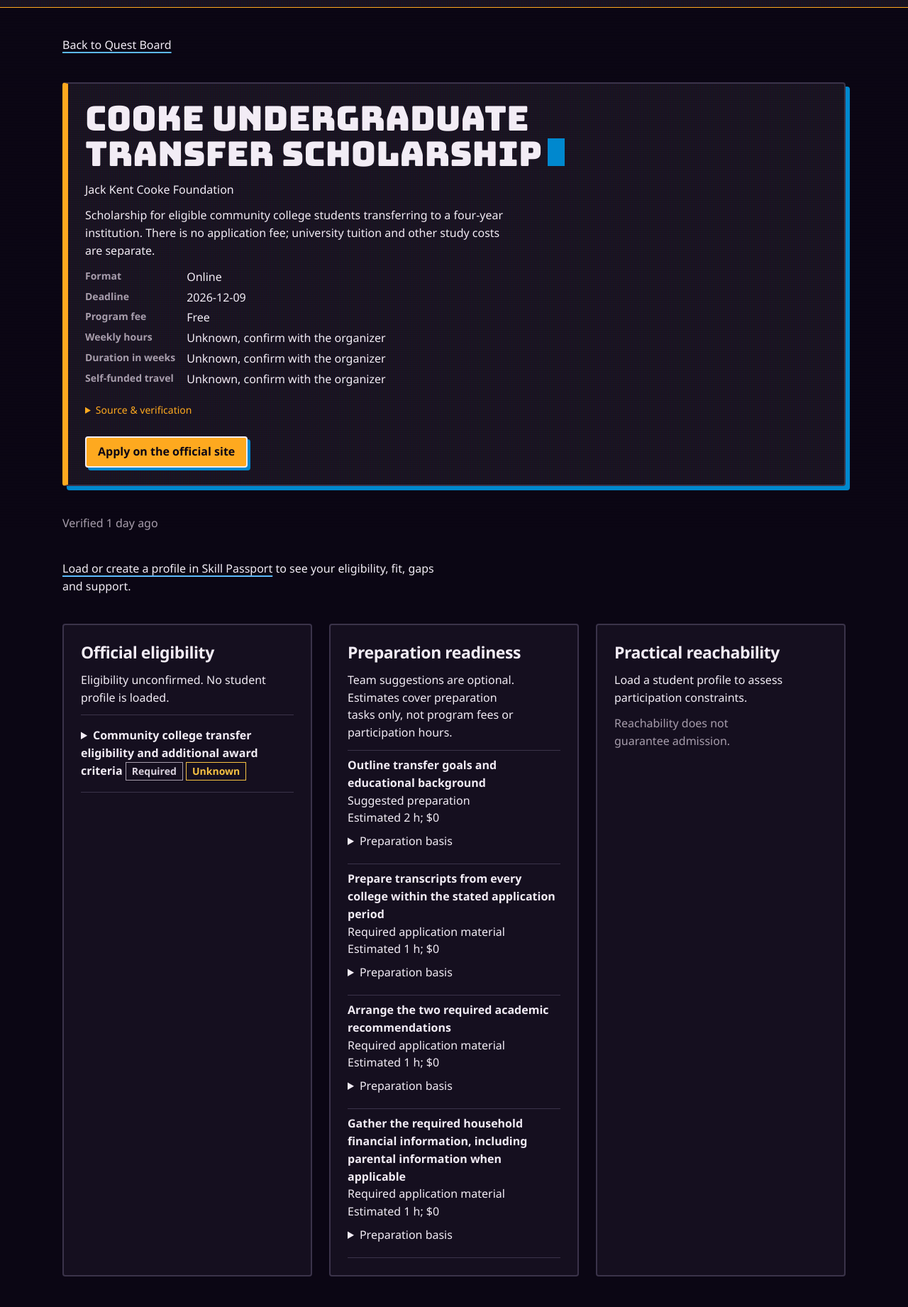
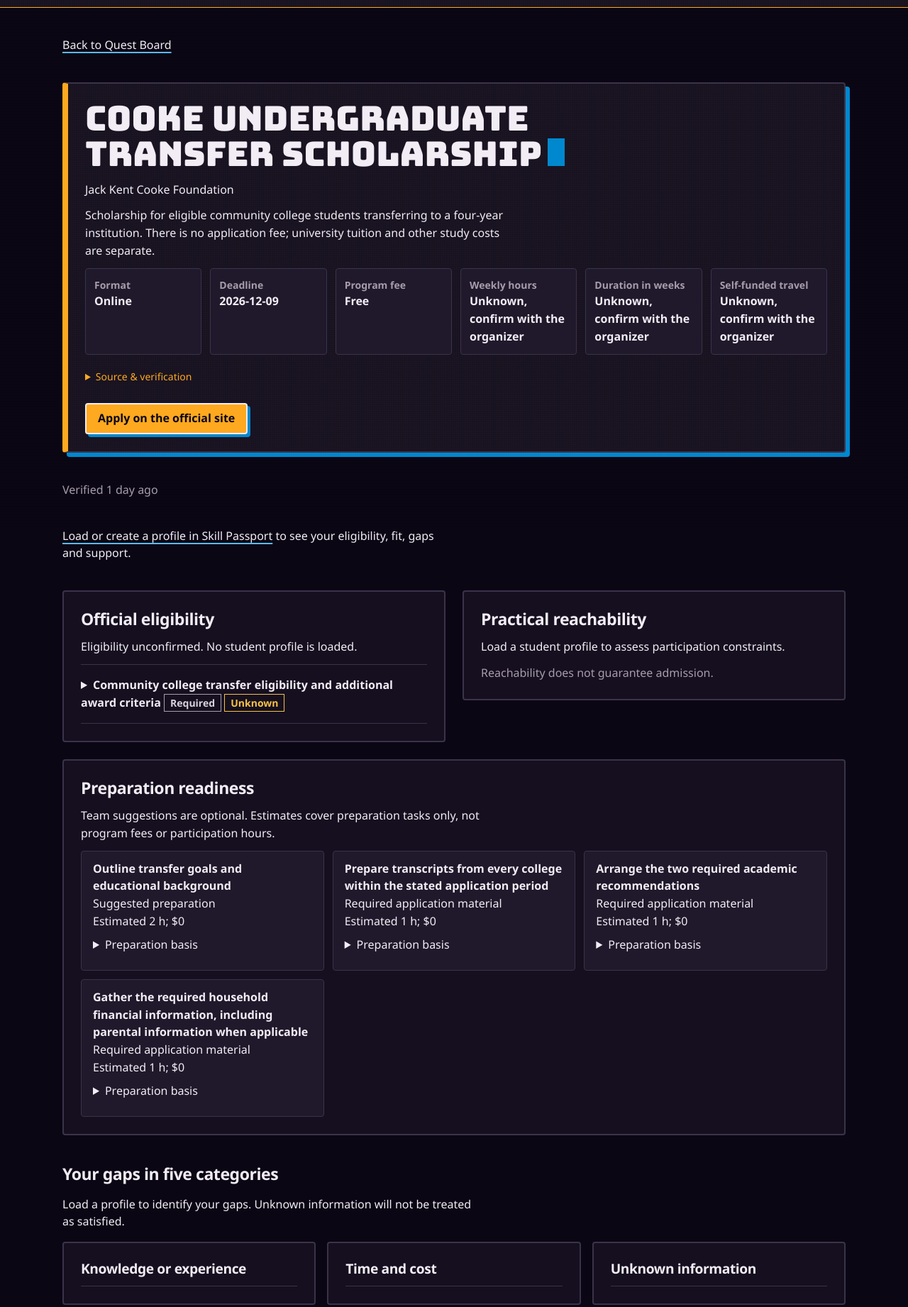
Before and after one commit to Zerune0/opportunity-compass, a Next.js app: page /quests/cooke-transfer-scholarship-2027 in a window 1280 px wide. Shown: the part 58-1900 px from the top of the page at 71% size. Built offline with nearby package versions, Linux system fonts and the light colour scheme; a web font is replaced by a local one.

Commit message:
fix(ui): label/value lists become boxed facts side by side (quest details, journal summary and status lines, passport profile, your data); quest details put eligibility and reachability side by side with preparation full width, and flow reasons and gap categories in columns

```diff
--- a/app/globals.css
+++ b/app/globals.css
@@ -273,6 +273,23 @@ body::before {
   .rpg-source__meta summary { cursor: pointer; width: fit-content; color: var(--color-accent); }
   .rpg-source__meta ul { margin: var(--space-2xs, 6px) 0 0; padding-inline-start: 1.1em; display: grid; gap: 2px; }
   .rpg-source__meta a { overflow-wrap: anywhere; }
+  /* Label/value facts as small boxes side by side instead of one long left-aligned column. */
+  .rpg-facts { display: grid; grid-template-columns: repeat(auto-fit, minmax(min(100%, 10rem), 1fr)); gap: var(--space-sm); margin: 0; }
+  .rpg-facts > div { min-width: 0; padding: var(--space-sm); border: 1px solid var(--color-rule); border-radius: var(--radius-card); background: var(--color-paper-3); }
+  .rpg-facts dt { font-size: var(--text-sm); color: var(--color-muted); }
+  .rpg-facts dd { margin: 0; font-weight: 700; color: var(--color-ink); }
+  .rpg-facts--wide { grid-template-columns: repeat(auto-fit, minmax(min(100%, 22rem), 1fr)); }
+  .rpg-facts--wide dd { font-weight: 400; }
+  /* Quest details: eligibility and reachability side by side, preparation full width below with its items as cards. */
+  .quest-overview { display: grid; gap: var(--space-lg); align-items: start; }
+  @media (min-width: 56rem) { .quest-overview { grid-template-columns: repeat(2, minmax(0, 1fr)); } .quest-overview__wide { grid-column: 1 / -1; order: 3; } }
+  .quest-prep-grid { list-style: none; margin: 0; padding: 0; display: grid; gap: var(--space-sm); grid-template-columns: repeat(auto-fill, minmax(min(100%, 16rem), 1fr)); align-items: start; }
+  .quest-prep-grid > li { min-width: 0; padding: var(--space-sm) var(--space-md); border: 1px solid var(--color-rule); border-radius: var(--radius-card); background: var(--color-paper-3); }
+  /* Gap categories differ a lot in length: flow them in columns so short ones do not leave empty space. */
+  .quest-gap-grid { columns: 20rem 3; column-gap: var(--space-md); }
+  .quest-gap-grid > * { break-inside: avoid; margin-block-end: var(--space-md); }
+  .quest-reason-grid { list-style: none; margin: 0; padding: 0; columns: 22rem 2; column-gap: var(--space-md); }
+  .quest-reason-grid > li { break-inside: avoid; margin-block-end: var(--space-sm); padding: var(--space-sm) var(--space-md); border: 1px solid var(--color-rule); border-radius: var(--radius-card); background: var(--color-paper-3); }
   /* Adventure step details: tags, one sentence, three boxed facts side by side, organizer source on the right. */
   .rpg-step-details > summary { cursor: pointer; width: fit-content; color: var(--color-accent); font-size: var(--text-sm); font-weight: 700; }
   .rpg-step-panel { display: grid; gap: var(--space-md); margin-top: var(--space-sm); }
--- a/app/journal/RecordSummary.tsx
+++ b/app/journal/RecordSummary.tsx
@@ -15,7 +15,7 @@ export function RecordSummary({ entries, profileId, isSample, findOpportunity }:
       <p>Only what you recorded on this device. Nothing here is sent anywhere.</p>
       {isSample && <p><StatusTag tone="warning">Sample</StatusTag></p>}
       <p>Each stage is counted separately from your current records. Submitting an application does not mean eligibility was confirmed, admission was granted, or participation happened. Counts update when you correct or remove a record.</p>
-      <dl className="rpg-stack">
+      <dl className="rpg-facts">
         {summary.stages.map((stage) => <div key={stage.label}>
           <dt>{stage.label}</dt>
           <dd>{stage.recorded ? stage.count : "Not recorded"}</dd>
--- a/app/journal/StatusLines.tsx
+++ b/app/journal/StatusLines.tsx
@@ -150,7 +150,7 @@ export function StatusLines({
         separately, by you. You can pick an earlier date if something happened before today, and clear a record you
         made by mistake.
       </p>
-      <dl className="rpg-stack">
+      <dl className="rpg-facts rpg-facts--wide">
         <Line
           label="Your application"
           value={applicationValue}
--- a/app/quests/[id]/match-and-gaps.tsx
+++ b/app/quests/[id]/match-and-gaps.tsx
@@ -18,7 +18,7 @@ export function MatchExplanationSection({ match }: { match: MatchExplanation })
       <h2 id="match-heading">Why this fits / doesn&apos;t fit</h2>
       <p>{match.summary}</p>
       {match.reasons.length > 0 && (
-        <ul className="rpg-list">
+        <ul className="quest-reason-grid">
           {match.reasons.map((reason, index) => {
             const { tone, label } = reasonTone(reason.positive);
             return (
--- a/app/quests/[id]/quest-assessment.tsx
+++ b/app/quests/[id]/quest-assessment.tsx
@@ -80,19 +80,19 @@ export function QuestAssessment({ opportunity, context }: {
  <VerificationAge opportunity={opportunity} today={context.today} />
  {(profile?.is_sample || grants.some(g => g.is_sample)) && <p className="rpg-row">{profile?.is_sample && <span className="rpg-tag rpg-tag--warning">Sample student profile</span>}{grants.some(g => g.is_sample) && <span className="rpg-tag rpg-tag--warning">Simulated support</span>}</p>}
  {context.loaded && !profile && <p><Link href="/passport">Load or create a profile in Skill Passport</Link> to see your eligibility, fit, gaps and support.</p>}
- <div className="rpg-route-grid" style={{ gridTemplateColumns: "repeat(auto-fit, minmax(min(100%, 19rem), 1fr))" }}>
+ <div className="quest-overview">
  <section className="rpg-card" style={{ minWidth: 0 }}><h2>{organizerDemo ? ORGANIZER_DEMO_ELIGIBILITY_TITLE : posted ? "Eligibility stated by the poster" : "Official eligibility"}</h2>{posted && <p className="rpg-muted">{organizerDemo ? ORGANIZER_DEMO_ELIGIBILITY_NOTE : "These requirements were entered by a sample publisher in this browser. They are not from an official site."}</p>}<p>{!opportunity.requirements.length ? (posted ? "Unconfirmed — no requirements recorded" : "Unconfirmed — no official requirements recorded") : eligibility ? eligibilityLabels[eligibility.overall] : "Eligibility unconfirmed. No student profile is loaded."}</p>
  {!opportunity.requirements.length && <p>{posted ? "No requirements were entered." : "No official requirements have been entered."} Confirm with the organizer.</p>}
  <ul className="rpg-list">{opportunity.requirements.map(rule => { const item = eligibility?.items.find(i => i.requirement_id === rule.id); return <li key={rule.id}><details><summary><strong>{rule.label}</strong> <span className="rpg-tag">{rule.hard ? "Required" : posted ? "Preference" : "Official preference"}</span> <span className={tones[item?.status ?? "unknown"]}>{itemLabels[item?.status ?? "unknown"]}</span></summary><SourceText text={rule.source_text} quotePlain />{item && <p>{item.explanation}</p>}{(!item || item.status === "unknown") && <p>{item?.confirm_with_official ?? "Confirm with the organizer."}</p>}</details></li>; })}</ul></section>
- <section className="rpg-card" style={{ minWidth: 0 }}><h2>Preparation readiness</h2><p>Team suggestions are optional. Estimates cover preparation tasks only, not program fees or participation hours.</p>
- <ul className="rpg-list">{opportunity.preparation.map(item => <li key={item.id}><strong>{item.title}</strong><p>{item.required_for_application ? "Required application material" : "Suggested preparation"}{reach && !reach.readiness_gaps.some(g => g.prep_item_id === item.id) ? " · Covered by recorded evidence" : ""}</p><p>Estimated {item.estimated_hours} h; ${item.estimated_cost_usd}</p>{item.source_text && <details><summary>Preparation basis</summary><SourceText text={item.source_text} /></details>}</li>)}</ul>{!opportunity.preparation.length && <p>No preparation items recorded.</p>}</section>
+ <section className="rpg-card quest-overview__wide" style={{ minWidth: 0 }}><h2>Preparation readiness</h2><p>Team suggestions are optional. Estimates cover preparation tasks only, not program fees or participation hours.</p>
+ <ul className="quest-prep-grid">{opportunity.preparation.map(item => <li key={item.id}><strong>{item.title}</strong><p>{item.required_for_application ? "Required application material" : "Suggested preparation"}{reach && !reach.readiness_gaps.some(g => g.prep_item_id === item.id) ? " · Covered by recorded evidence" : ""}</p><p>Estimated {item.estimated_hours} h; ${item.estimated_cost_usd}</p>{item.source_text && <details><summary>Preparation basis</summary><SourceText text={item.source_text} /></details>}</li>)}</ul>{!opportunity.preparation.length && <p>No preparation items recorded.</p>}</section>
  <section className="rpg-card" style={{ minWidth: 0 }}><h2>Practical reachability</h2><p>{reach?.summary ?? "Load a student profile to assess participation constraints."}</p>
  {reach?.barriers.map((barrier, index) => <div key={`${barrier.type}-${index}`}><h3>{barrierLabels[barrier.type]}</h3><p>{barrier.resolved ? "Support applied" : "Open barrier"}</p><p>{barrier.description}</p>{!!barrier.pending_grant_ids?.length && !barrier.resolved && <p>Support is pending approval and has not been applied.</p>}</div>)}
  <p className="rpg-muted">Reachability does not guarantee admission.</p></section></div>
  <OrganizerQuestions key={`${opportunity.id}-${questionDraft.message}`} opportunity={opportunity} draft={questionDraft} />
  {match && <MatchExplanationSection match={match} />}
  <section className="rpg-stack"><h2>Your gaps in five categories</h2>{!analysis && <p>Load a profile to identify your gaps. Unknown information will not be treated as satisfied.</p>}{analysis && <p>{analysis.summary}</p>}
- {GAP_CATEGORIES.map(category => <section key={category} className="rpg-card"><h3>{categoryLabels[category]}{analysis && <> <span className="rpg-tag">{analysis.counts[category]} {analysis.counts[category] === 1 ? "item" : "items"}</span></>}</h3>{analysis && !analysis.counts[category] && <p>No recorded gaps in this category.</p>}<ul className="rpg-list">{analysis?.items.filter(item => item.category === category).map(item => <li key={item.id}><strong>{item.title}</strong><p>{item.detail}</p>{item.basis.kind === "requirement" && <SourceText text={item.basis.source_text} quotePlain />}<GapNotes item={item} />{category === "unchangeable_eligibility" ? <p>There is no workaround for this round, and none is suggested.</p> : item.improvable && item.action && <p>What you can do: {item.action}</p>}{item.basis.kind === "missing_field" && item.basis.field.startsWith("profile.") && <Link href="/passport">Update this field in Skill Passport</Link>}</li>)}</ul></section>)}</section>
+ <div className="quest-gap-grid">{GAP_CATEGORIES.map(category => <section key={category} className="rpg-card"><h3>{categoryLabels[category]}{analysis && <> <span className="rpg-tag">{analysis.counts[category]} {analysis.counts[category] === 1 ? "item" : "items"}</span></>}</h3>{analysis && !analysis.counts[category] && <p>No recorded gaps in this category.</p>}<ul className="rpg-list">{analysis?.items.filter(item => item.category === category).map(item => <li key={item.id}><strong>{item.title}</strong><p>{item.detail}</p>{item.basis.kind === "requirement" && <SourceText text={item.basis.source_text} quotePlain />}<GapNotes item={item} />{category === "unchangeable_eligibility" ? <p>There is no workaround for this round, and none is suggested.</p> : item.improvable && item.action && <p>What you can do: {item.action}</p>}{item.basis.kind === "missing_field" && item.basis.field.startsWith("profile.") && <Link href="/passport">Update this field in Skill Passport</Link>}</li>)}</ul></section>)}</div></section>
  <section className="rpg-card"><h2>Support received</h2><p>Only approved support can resolve a barrier. Simulated resources are labelled separately.</p>{!grants.some(g => g.status === "approved") && <p>No approved support recorded for this student and opportunity.</p>}
  <ul className="rpg-list">{grants.filter(g => g.status === "approved").map(grant => { const resolved = reach?.barriers.filter(b => b.resolved && b.resolved_by_grant_ids?.includes(grant.id)) ?? []; return <li key={grant.id}><strong>{grant.provider}: {grant.type.replaceAll("_", " ")}</strong>{grant.is_sample && <span className="rpg-tag rpg-tag--warning">Simulated</span>}<p>{resolved.length ? `Resolves: ${resolved.map(b => barrierLabels[b.type]).join(", ")}.` : "Approved resource recorded; no current barrier is confirmed as resolved by this resource."}</p>{grant.note && <p>{grant.note}</p>}</li>; })}</ul></section>
  {(blocked || alternatives.length > 0) && <section className="rpg-card"><h2>Other opportunities and future cycles</h2><p>These suggestions do not bypass the current opportunity requirements. Check each organizer&apos;s terms.</p>{!alternatives.length && !planHints.length && <p>No suitable alternative was found in the current catalog.</p>}{!alternatives.length && planHints.length > 0 && <ul className="rpg-list">{planHints.map((hint, index) => <li key={index}>{hint.text}</li>)}</ul>}<ul className="rpg-list">{alternatives.map((a, index) => {
--- a/app/quests/[id]/quest-details.tsx
+++ b/app/quests/[id]/quest-details.tsx
@@ -19,7 +19,7 @@ export function QuestDetails({ id }: {
     return <div className="rpg-stack rpg-stack--loose" style={{ minWidth: 0, overflowWrap: "anywhere" }}><p><Link href="/quests">Back to Quest Board</Link></p><header className="rpg-head crt">
  {posted ? <p className="rpg-tag rpg-tag--warning">{localRecordTag(opportunity)}</p> : opportunity.is_sample && <p className="rpg-tag rpg-tag--warning">Sample opportunity</p>}
  <h1>{opportunity.title}</h1><p>{opportunity.organizer}{[opportunity.location.city, opportunity.location.state, opportunity.location.country].filter(Boolean).length > 0 && `, ${[opportunity.location.city, opportunity.location.state, opportunity.location.country].filter(Boolean).join(", ")}`}</p><p>{opportunity.summary}</p>
- <dl><dt>Format</dt><dd>{formatLabels[opportunity.location.format] ?? "Unknown — confirm with the organizer"}</dd><dt>Deadline</dt><dd>{opportunity.deadline ?? "Unknown, confirm with the organizer"}</dd><dt>Program fee</dt><dd>{opportunity.cost.fee_usd == null ? "Unknown, confirm with the organizer" : opportunity.cost.fee_usd === 0 ? "Free" : `$${opportunity.cost.fee_usd}`}</dd><dt>Weekly hours</dt><dd>{opportunity.time_commitment.hours_per_week ?? "Unknown, confirm with the organizer"}</dd><dt>Duration in weeks</dt><dd>{opportunity.time_commitment.total_weeks ?? "Unknown, confirm with the organizer"}</dd><dt>Self-funded travel</dt><dd>{opportunity.cost.requires_travel_expense == null ? "Unknown, confirm with the organizer" : opportunity.cost.requires_travel_expense ? "Required" : "Not required"}</dd></dl>{showsOfficialLink(opportunity)
+ <dl className="rpg-facts"><div><dt>Format</dt><dd>{formatLabels[opportunity.location.format] ?? "Unknown — confirm with the organizer"}</dd></div><div><dt>Deadline</dt><dd>{opportunity.deadline ?? "Unknown, confirm with the organizer"}</dd></div><div><dt>Program fee</dt><dd>{opportunity.cost.fee_usd == null ? "Unknown, confirm with the organizer" : opportunity.cost.fee_usd === 0 ? "Free" : `$${opportunity.cost.fee_usd}`}</dd></div><div><dt>Weekly hours</dt><dd>{opportunity.time_commitment.hours_per_week ?? "Unknown, confirm with the organizer"}</dd></div><div><dt>Duration in weeks</dt><dd>{opportunity.time_commitment.total_weeks ?? "Unknown, confirm with the organizer"}</dd></div><div><dt>Self-funded travel</dt><dd>{opportunity.cost.requires_travel_expense == null ? "Unknown, confirm with the organizer" : opportunity.cost.requires_travel_expense ? "Required" : "Not required"}</dd></div></dl>{showsOfficialLink(opportunity)
     ? <details className="rpg-source__meta"><summary>Source &amp; verification</summary><ul><li>{sourceLabelFor(opportunity, sourceLabels[opportunity.source_tier ?? "official"])}</li><li>Verified: {opportunity.verified_on}{opportunity.verified_by ? ` · ${opportunity.verified_by}` : ""}</li></ul></details>
     : <dl><dt>Source</dt><dd>{sourceLabelFor(opportunity, sourceLabels[opportunity.source_tier ?? "official"])}</dd><dt>{posted ? "Sample record" : "Record date"}</dt><dd>{opportunity.verified_on}</dd></dl>}
  {opportunity.deadline_note && <p>{opportunity.deadline_note}</p>}
```
Also changed, not shown: app/data/YourData.tsx (+10 -8 lines), app/passport/Passport.tsx (+11 -5 lines).
